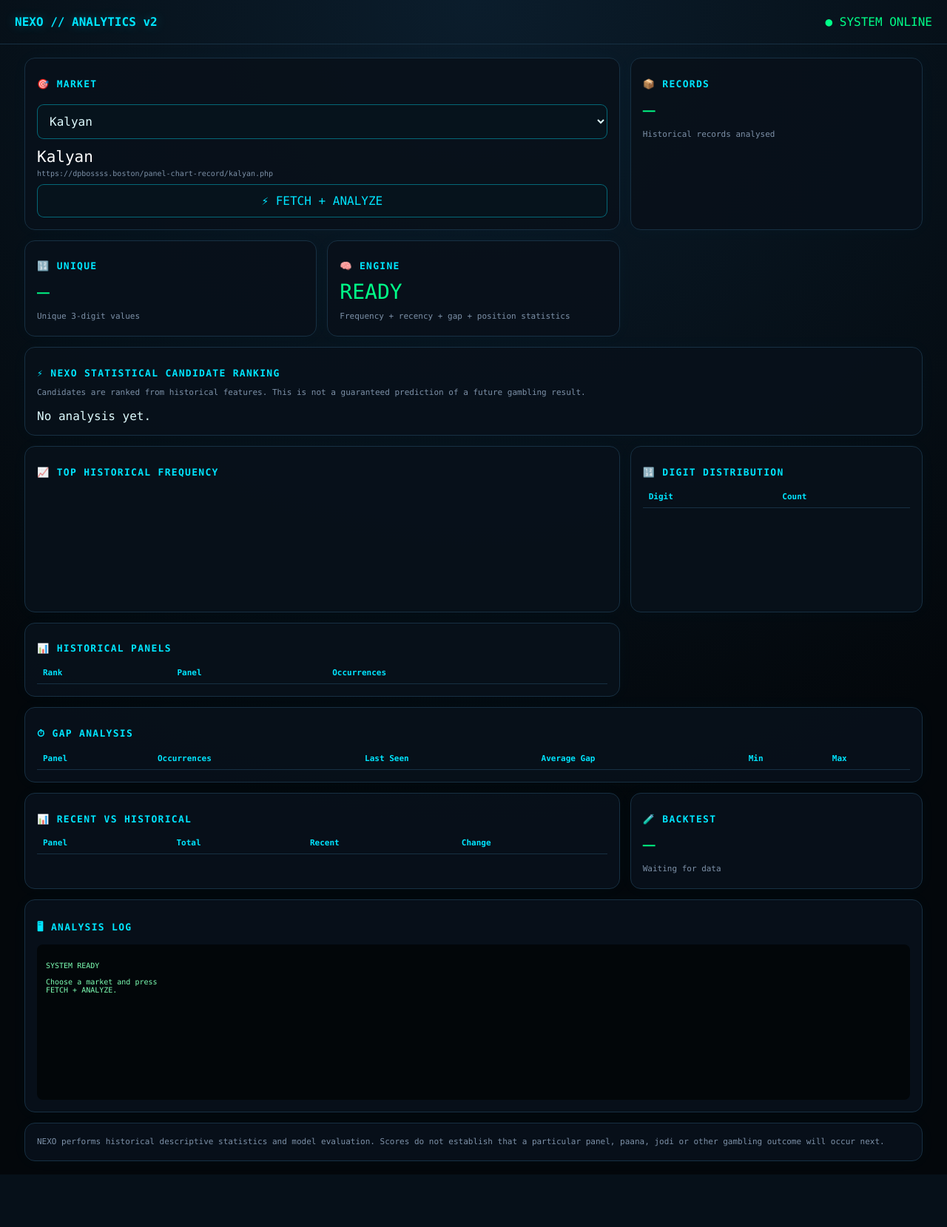
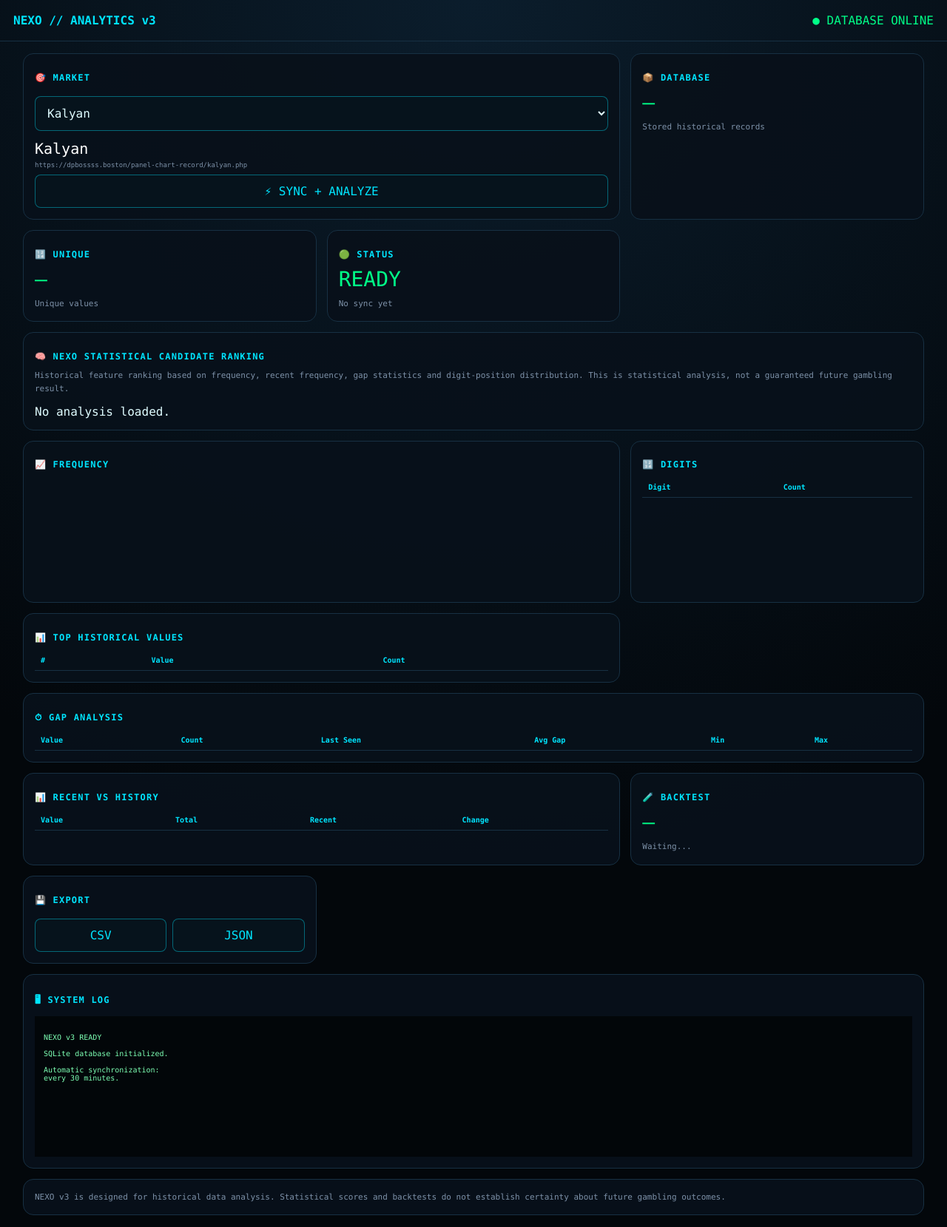
Before and after one commit to Nexo607/Satka-matka, a Flask app: page / in a window 1280 px wide. Shown: the whole page at 74% size. Before the commit the page ends 1588 px from the top, so only its background shows below. Run offline with Flask 3, Linux system fonts and the light colour scheme; lists and menus that the app fills with data are empty; a map, chart or similar area stays blank.

Commit message:
Update index.html

```diff
--- a/templates/index.html
+++ b/templates/index.html
@@ -1,4 +1,5 @@
 <!doctype html>
+
 <html lang="en">
 
 <head>
@@ -10,7 +11,7 @@
     content="width=device-width,initial-scale=1"
 >
 
-<title>NEXO Analytics v2</title>
+<title>NEXO Analytics v3</title>
 
 <script src="https://cdn.jsdelivr.net/npm/chart.js"></script>
 
@@ -21,8 +22,8 @@
     --panel:#08111a;
     --cyan:#00e5ff;
     --green:#00ff88;
+    --yellow:#ffd166;
     --red:#ff5577;
-    --yellow:#ffd166;
     --muted:#7d91a8;
     --line:#173043;
 }
@@ -48,18 +49,17 @@ body{
 }
 
 header{
-    padding:20px;
+    padding:18px;
     border-bottom:1px solid var(--line);
     display:flex;
     justify-content:space-between;
     flex-wrap:wrap;
-    gap:12px;
+    gap:10px;
 }
 
 .brand{
     color:var(--cyan);
     font-weight:900;
-    text-shadow:0 0 15px #00e5ff55;
 }
 
 .online{
@@ -69,13 +69,12 @@ header{
 main{
     max-width:1250px;
     margin:auto;
-    padding:18px;
+    padding:16px;
 }
 
 .grid{
     display:grid;
-    grid-template-columns:
-        repeat(12,1fr);
+    grid-template-columns:repeat(12,1fr);
     gap:14px;
 }
 
@@ -84,9 +83,7 @@ main{
     background:#08111aee;
     border:1px solid var(--line);
     border-radius:14px;
-    padding:16px;
-    box-shadow:
-        0 0 25px #00e5ff07;
+    padding:15px;
 }
 
 .wide{
@@ -99,7 +96,7 @@ main{
 
 h2{
     color:var(--cyan);
-    font-size:13px;
+    font-size:12px;
     letter-spacing:.1em;
 }
 
@@ -107,8 +104,8 @@ select,
 button{
     width:100%;
     padding:12px;
-    margin-top:9px;
-    border-radius:9px;
+    margin-top:8px;
+    border-radius:8px;
     border:1px solid #00e5ff66;
     background:#06131c;
     color:#dffcff;
@@ -117,11 +114,6 @@ button{
 
 button{
     color:var(--cyan);
-    cursor:pointer;
-}
-
-button:hover{
-    background:#073440;
 }
 
 button:disabled{
@@ -134,23 +126,23 @@ button:disabled{
     margin:8px 0;
 }
 
+.muted{
+    color:var(--muted);
+    font-size:11px;
+    line-height:1.6;
+}
+
 .market{
-    font-size:21px;
-    color:#fff;
+    color:white;
+    font-size:20px;
     margin-top:12px;
 }
 
 .source{
     color:var(--muted);
-    font-size:10px;
+    font-size:9px;
     word-break:break-all;
     margin-top:5px;
-}
-
-.muted{
-    color:var(--muted);
-    font-size:11px;
-    line-height:1.7;
 }
 
 .success{
@@ -168,7 +160,7 @@ button:disabled{
 table{
     width:100%;
     border-collapse:collapse;
-    font-size:11px;
+    font-size:10px;
 }
 
 th,
@@ -182,52 +174,51 @@ th{
     color:var(--cyan);
 }
 
-.rank{
-    color:var(--yellow);
+.candidate{
+    border:1px solid var(--line);
+    padding:10px;
+    margin-bottom:7px;
+    border-radius:9px;
+}
+
+.candidate-number{
+    color:var(--cyan);
+    font-size:18px;
     font-weight:bold;
 }
 
 .score{
     color:var(--green);
-    font-weight:bold;
 }
 
-.log{
-    height:210px;
-    overflow:auto;
-    padding:12px;
-    background:#020609;
-    color:#7dffb4;
-    white-space:pre-wrap;
-    font-size:10px;
-    border-radius:8px;
-}
-
-.candidate{
-    border:1px solid var(--line);
-    border-radius:10px;
-    padding:11px;
-    margin-bottom:8px;
-    background:#050b11;
-}
-
-.candidate strong{
-    color:var(--cyan);
-    font-size:18px;
-}
-
-.bar{
+.progress{
     height:5px;
-    background:#12202b;
+    background:#10202b;
     margin-top:7px;
     border-radius:5px;
 }
 
-.bar span{
+.progress span{
     display:block;
     height:100%;
     background:var(--cyan);
     border-radius:5px;
+}
+
+.log{
+    height:190px;
+    overflow:auto;
+    white-space:pre-wrap;
+    background:#020609;
+    color:#7dffb4;
+    padding:12px;
+    font-size:10px;
+}
+
+.downloads{
+    display:grid;
+    grid-template-columns:1fr 1fr;
+    gap:8px;
 }
 
 @media(max-width:800px){
@@ -243,18 +234,16 @@ th{
 
 </head>
 
-
 <body>
-
 
 <header>
 
 <div class="brand">
-NEXO // ANALYTICS v2
+NEXO // ANALYTICS v3
 </div>
 
 <div class="online">
-● SYSTEM ONLINE
+● DATABASE ONLINE
 </div>
 
 </header>
@@ -264,8 +253,6 @@ NEXO // ANALYTICS v2
 
 <div class="grid">
 
-
-<!-- MARKET -->
 
 <section class="card wide">
 
@@ -283,128 +270,113 @@ Main Bazar
 
 </select>
 
-<div
-    id="marketName"
-    class="market"
->
+<div id="marketName"
+     class="market">
 Kalyan
 </div>
 
-<div
-    id="sourceUrl"
-    class="source"
->
+<div id="source"
+     class="source">
 https://dpbossss.boston/panel-chart-record/kalyan.php
 </div>
 
-<button id="fetch">
-⚡ FETCH + ANALYZE
+<button id="sync">
+⚡ SYNC + ANALYZE
 </button>
 
 </section>
 
 
-<!-- RECORDS -->
-
 <section class="card">
 
-<h2>📦 RECORDS</h2>
+<h2>📦 DATABASE</h2>
 
-<div
-    id="records"
-    class="metric"
->
+<div id="records"
+     class="metric">
 —
 </div>
 
 <div class="muted">
-Historical records analysed
+Stored historical records
 </div>
 
 </section>
 
 
-<!-- UNIQUE -->
-
 <section class="card">
 
 <h2>🔢 UNIQUE</h2>
 
-<div
-    id="unique"
-    class="metric"
->
+<div id="unique"
+     class="metric">
 —
 </div>
 
 <div class="muted">
-Unique 3-digit values
+Unique values
 </div>
 
 </section>
 
 
-<!-- ENGINE -->
-
 <section class="card">
 
-<h2>🧠 ENGINE</h2>
+<h2>🟢 STATUS</h2>
 
-<div
-    id="engine"
-    class="metric"
->
+<div id="status"
+     class="metric">
 READY
 </div>
 
-<div class="muted">
-Frequency + recency + gap +
-position statistics
+<div id="lastSync"
+     class="muted">
+No sync yet
 </div>
 
 </section>
 
 
-<!-- NEXT ANALYSIS -->
-
 <section class="card full">
 
 <h2>
-⚡ NEXO STATISTICAL CANDIDATE RANKING
+🧠 NEXO STATISTICAL CANDIDATE RANKING
 </h2>
 
 <div class="muted">
-Candidates are ranked from historical
-features. This is not a guaranteed
-prediction of a future gambling result.
+
+Historical feature ranking based on
+frequency, recent frequency, gap
+statistics and digit-position distribution.
+
+This is statistical analysis, not a
+guaranteed future gambling result.
+
 </div>
 
-<div
-    id="candidates"
-    style="margin-top:12px"
->
-No analysis yet.
+<div id="candidates"
+     style="margin-top:12px">
+No analysis loaded.
 </div>
 
 </section>
 
 
-<!-- CHART -->
-
 <section class="card wide">
 
-<h2>📈 TOP HISTORICAL FREQUENCY</h2>
+<h2>
+📈 FREQUENCY
+</h2>
 
 <canvas id="chart"></canvas>
 
 </section>
 
 
-<!-- DIGITS -->
-
 <section class="card">
 
-<h2>🔢 DIGIT DISTRIBUTION</h2>
+<h2>
+🔢 DIGITS
+</h2>
 
 <table>
 
@@ -415,123 +387,148 @@ No analysis yet.
 </tr>
 </thead>
 
-<tbody id="digits"></tbody>
+<tbody id="digits">
+</tbody>
 
 </table>
 
 </section>
 
 
-<!-- TOP PANELS -->
-
 <section class="card wide">
 
-<h2>📊 HISTORICAL PANELS</h2>
+<h2>
+📊 TOP HISTORICAL VALUES
+</h2>
 
 <table>
 
 <thead>
 <tr>
-<th>Rank</th>
-<th>Panel</th>
-<th>Occurrences</th>
+<th>#</th>
+<th>Value</th>
+<th>Count</th>
 </tr>
 </thead>
 
-<tbody id="panels"></tbody>
+<tbody id="panels">
+</tbody>
 
 </table>
 
 </section>
 
 
-<!-- GAP -->
-
 <section class="card full">
 
-<h2>⏱ GAP ANALYSIS</h2>
+<h2>
+⏱ GAP ANALYSIS
+</h2>
 
 <table>
 
 <thead>
+
 <tr>
-<th>Panel</th>
-<th>Occurrences</th>
+<th>Value</th>
+<th>Count</th>
 <th>Last Seen</th>
-<th>Average Gap</th>
+<th>Avg Gap</th>
 <th>Min</th>
 <th>Max</th>
 </tr>
+
 </thead>
 
-<tbody id="gaps"></tbody>
+<tbody id="gaps">
+</tbody>
 
 </table>
 
 </section>
 
 
-<!-- RECENT TREND -->
-
 <section class="card wide">
 
-<h2>📊 RECENT VS HISTORICAL</h2>
+<h2>
+📊 RECENT VS HISTORY
+</h2>
 
 <table>
 
 <thead>
+
 <tr>
-<th>Panel</th>
+<th>Value</th>
 <th>Total</th>
 <th>Recent</th>
 <th>Change</th>
 </tr>
+
 </thead>
 
-<tbody id="recent"></tbody>
+<tbody id="recent">
+</tbody>
 
 </table>
 
 </section>
 
 
-<!-- BACKTEST -->
-
 <section class="card">
 
-<h2>🧪 BACKTEST</h2>
+<h2>
+🧪 BACKTEST
+</h2>
 
-<div
-    id="backtest"
-    class="metric"
->
+<div id="backtest"
+     class="metric">
 —
 </div>
 
-<div
-    id="backtestInfo"
-    class="muted"
->
-Waiting for data
+<div id="backtestInfo"
+     class="muted">
+Waiting...
 </div>
 
 </section>
 
 
-<!-- LOG -->
+<section class="card">
+
+<h2>
+💾 EXPORT
+</h2>
+
+<div class="downloads">
+
+<button id="csv">
+CSV
+</button>
+
+<button id="json">
+JSON
+</button>
+
+</div>
+
+</section>
+
 
 <section class="card full">
 
-<h2>🖥 ANALYSIS LOG</h2>
+<h2>
+🖥 SYSTEM LOG
+</h2>
 
-<div
-    id="log"
-    class="log"
->
-SYSTEM READY
+<div id="log"
+     class="log">
+NEXO v3 READY
 
-Choose a market and press
-FETCH + ANALYZE.
+SQLite database initialized.
+
+Automatic synchronization:
+every 30 minutes.
 </div>
 
 </section>
@@ -541,11 +538,10 @@ FETCH + ANALYZE.
 
 <div class="muted">
 
-NEXO performs historical descriptive
-statistics and model evaluation.
-Scores do not establish that a particular
-panel, paana, jodi or other gambling
-outcome will occur next.
+NEXO v3 is designed for historical
+data analysis. Statistical scores and
+backtests do not establish certainty
+about future gambling outcomes.
 
 </div>
 
@@ -559,10 +555,7 @@ outcome will occur next.
 
 <script>
 
-let chart = null;
-
-
-const markets = {
+const MARKET_DATA = {
 
     kalyan:{
         name:"Kalyan",
@@ -577,6 +570,9 @@ const markets = {
     }
 
 };
+
+
+let chart = null;
 
 
 const $ = id =>
@@ -602,61 +598,42 @@ function log(message){
 
 function updateMarket(){
 
-    const item =
-        markets[$("market").value];
+    const market =
+        MARKET_DATA[
+            $("market").value
+        ];
 
     $("marketName")
         .textContent =
-        item.name;
+        market.name;
 
-    $("sourceUrl")
+    $("source")
         .textContent =
-        item.url;
+        market.url;
 
 }
 
 
-$("market")
-.addEventListener(
-    "change",
-    updateMarket
-);
-
-
-$("fetch")
-.addEventListener(
-    "click",
-    fetchData
-);
-
-
-async function fetchData(){
+async function sync(){
 
     const key =
         $("market").value;
 
-    const item =
-        markets[key];
-
-    $("fetch").disabled =
+    $("sync").disabled =
         true;
 
-    $("fetch").textContent =
-        "⏳ ANALYSING...";
+    $("sync").textContent =
+        "⏳ SYNCING...";
 
-    $("engine")
+    $("status")
         .textContent =
-        "RUNNING";
-
-    $("candidates")
-        .innerHTML =
-        "Fetching historical data...";
-
+        "SYNC";
 
     log("");
-    log("==============================");
-    log("MARKET: " + item.name);
-    log("FETCH: " + item.url);
+    log(
+        "STARTING SYNC: " +
+        key
+    );
 
 
     try{
@@ -680,80 +657,102 @@ async function fetchData(){
 
             throw new Error(
                 data.error ||
-                "Analysis failed"
+                "Sync failed"
             );
 
         }
 
 
-        const analysis =
+        const a =
             data.analysis;
 
 
         $("records")
             .textContent =
-            analysis.records;
+            a.records;
 
 
         $("unique")
             .textContent =
-            analysis.unique_values;
+            a.unique;
 
 
-        $("engine")
+        $("status")
             .textContent =
             "LIVE";
 
 
         log(
-            "HTTP: " +
-            data.source.http_status
+            "SOURCE STATUS: " +
+            data.sync.http_status
         );
 
         log(
-            "RECORDS: " +
-            analysis.records
+            "SOURCE RECORDS: " +
+            data.sync.records_found
         );
 
         log(
-            "UNIQUE: " +
-            analysis.unique_values
+            "NEW RECORDS: " +
+            data.sync.records_added
+        );
+
+        log(
+            "DATABASE TOTAL: " +
+            a.records
         );
 
 
         renderCandidates(
-            analysis.candidate_ranking
+            a.candidates
+        );
+
+        renderDigits(
+            a.digits
+        );
+
+        renderPanels(
+            a.top_panels
+        );
+
+        renderGaps(
+            a.gaps
+        );
+
+        renderRecent(
+            a.recent
+        );
+
+        renderBacktest(
+            a.backtest
+        );
+
+        renderChart(
+            a.top_panels
         );
 
 
-        renderDigits(
-            analysis.digit_frequency
+        const latest =
+            await fetch(
+                "/api/analysis?market=" +
+                encodeURIComponent(key)
             );
 
+        const latestData =
+            await latest.json();
 
-        renderPanels(
-            analysis.top_panels
-        );
+        if(
+            latestData.latest_sync
+        ){
 
+            $("lastSync")
+                .textContent =
+                "Last sync: " +
+                latestData
+                .latest_sync
+                .finished_at;
 
-        renderGaps(
-            analysis.gap_statistics
-        );
-
-
-        renderRecent(
-            analysis.recent_analysis
-        );
-
-
-        renderBacktest(
-            analysis.backtest
-        );
-
-
-        renderChart(
-            analysis.top_panels
-        );
+        }
 
 
         log(
@@ -763,15 +762,9 @@ async function fetchData(){
 
     }catch(error){
 
-        $("engine")
+        $("status")
             .textContent =
             "ERROR";
-
-        $("candidates")
-            .innerHTML =
-            `<span class="error">
-                ${escapeHtml(error.message)}
-             </span>`;
 
         log(
             "ERROR: " +
@@ -780,11 +773,11 @@ async function fetchData(){
 
     }finally{
 
-        $("fetch").disabled =
+        $("sync").disabled =
             false;
 
-        $("fetch").textContent =
-            "⚡ FETCH + ANALYZE";
+        $("sync").textContent =
+            "⚡ SYNC + ANALYZE";
 
     }
 
@@ -797,7 +790,7 @@ function renderCandidates(items){
 
         $("candidates")
             .textContent =
-            "Insufficient historical data.";
+            "Not enough historical data.";
 
         return;
     }
@@ -818,15 +811,15 @@ function renderCandidates(items){
 
                     <div>
 
-                        <span class="rank">
+                        <span>
                         #${index + 1}
                         </span>
 
                         &nbsp;
 
-                        <strong>
+                        <span class="candidate-number">
                         ${item.value}
-                        </strong>
+                        </span>
 
                         &nbsp;
 
@@ -841,19 +834,19 @@ function renderCandidates(items){
                         Frequency:
                         ${item.frequency}
 
-                        &nbsp; | &nbsp;
+                        &nbsp; • &nbsp;
 
                         Recent:
-                        ${item.recent_frequency}
+                        ${item.recent}
 
-                        &nbsp; | &nbsp;
+                        &nbsp; • &nbsp;
 
                         Last seen:
                         ${item.last_seen ?? "—"}
 
                     </div>
 
-                    <div class="bar">
+                    <div class="progress">
 
                         <span
                             style="width:${score}%"
@@ -862,7 +855,9 @@ function renderCandidates(items){
                     </div>
 
                 </div>
+
                 `;
+
             }
         )
         .join("");
@@ -876,10 +871,19 @@ function renderDigits(items){
         items
         .map(
             item => `
+
             <tr>
-                <td>${item.digit}</td>
-                <td>${item.count}</td>
+
+                <td>
+                ${item.digit}
+                </td>
+
+                <td>
+                ${item.count}
+                </td>
+
             </tr>
+
             `
         )
         .join("");
@@ -893,11 +897,23 @@ function renderPanels(items){
         items
         .map(
             (item,index) => `
+
             <tr>
-                <td>${index + 1}</td>
-                <td>${item.value}</td>
-                <td>${item.count}</td>
+
+                <td>
+                ${index + 1}
+                </td>
+
+                <td>
+                ${item.value}
+                </td>
+
+                <td>
+                ${item.count}
+                </td>
+
             </tr>
+
             `
         )
         .join("");
@@ -915,7 +931,9 @@ function renderGaps(items){
 
             <tr>
 
-                <td>${item.value}</td>
+                <td>
+                ${item.value}
+                </td>
 
                 <td>
                 ${item.occurrences}
@@ -956,14 +974,22 @@ function renderRecent(items){
 
             <tr>
 
-                <td>${item.value}</td>
-
-                <td>${item.total}</td>
-
-                <td>${item.recent}</td>
+                <td>
+                ${item.value}
+                </td>
 
                 <td>
-                    ${Number(item.change).toFixed(4)}
+                ${item.total}
+                </td>
+
+                <td>
+                ${item.recent}
+                </td>
+
+                <td>
+                ${Number(
+                    item.change
+                ).toFixed(4)}
                 </td>
 
             </tr>
@@ -985,7 +1011,7 @@ function renderBacktest(result){
 
         $("backtestInfo")
             .textContent =
-            result.reason;
+            result.message;
 
         return;
     }
@@ -999,8 +1025,8 @@ function renderBacktest(result){
 
     $("backtestInfo")
         .textContent =
-        `${result.hits} matches /
-         ${result.tests} chronological tests`;
+        `${result.hits} / ${result.tests}
+        historical tests`;
 
 }
 
@@ -1090,16 +1116,48 @@ function renderChart(items){
 }
 
 
-function escapeHtml(value){
+function download(type){
 
-    return String(value)
-        .replaceAll("&","&amp;")
-        .replaceAll("<","&lt;")
-        .replaceAll(">","&gt;")
-        .replaceAll('"',"&quot;")
-        .replaceAll("'","&#039;");
+    const market =
+        $("market").value;
+
+    window.location.href =
+        "/api/export/" +
+        type +
+        "?market=" +
+        encodeURIComponent(
+            market
+        );
 
 }
+
+
+$("market")
+.addEventListener(
+    "change",
+    updateMarket
+);
+
+
+$("sync")
+.addEventListener(
+    "click",
+    sync
+);
+
+
+$("csv")
+.addEventListener(
+    "click",
+    () => download("csv")
+);
+
+
+$("json")
+.addEventListener(
+    "click",
+    () => download("json")
+);
 
 
 updateMarket();
```
Lines whose indentation alone changed are shown as unchanged.
